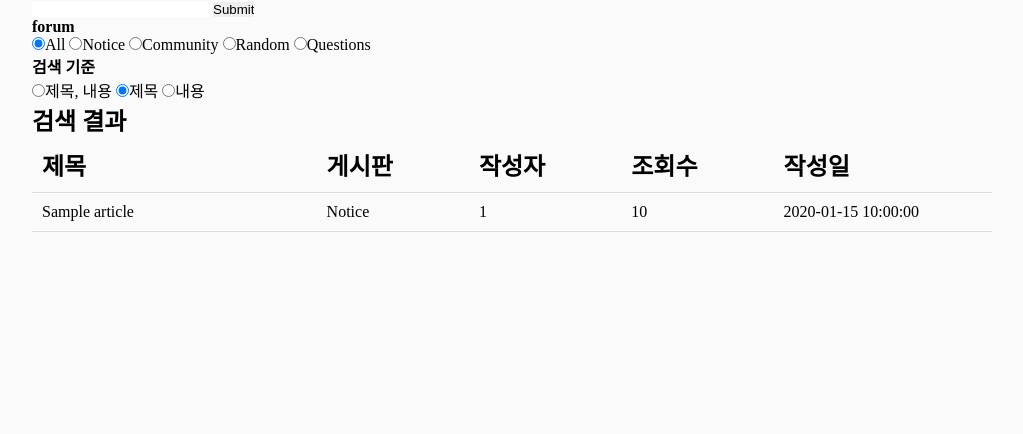
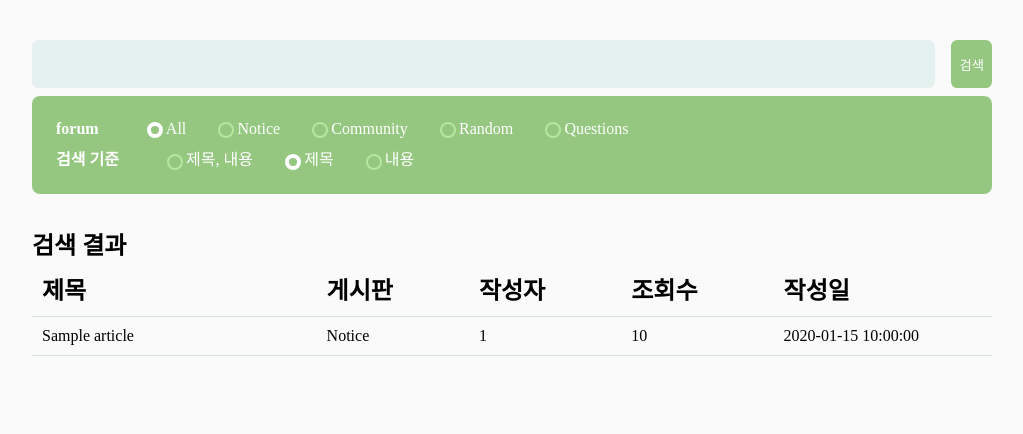
Before and after one commit to eumppe/P4C-Page, a PHP site: page /pages/search.php?search_type=1 in a window 1280 px wide. Shown: the part 100-534 px from the top of the page, without its empty margins (128-1151 px from the left). Run offline with PHP 8.4, Linux system fonts and the light colour scheme; tables that the repository leaves empty or names only in its code hold one stand-in row (values such as "Sample post"); data that the repository does not hold is empty.

Commit message:
search-css

```diff
--- a/css/main.css
+++ b/css/main.css
@@ -479,3 +479,85 @@ footer{
 	background-color: var(--color-a-a);
 	margin: 1rem;
 }
+
+/*search*/
+.search-main{
+	margin: 2rem 0;
+	display: flex;
+	flex-direction: column;
+}
+
+.search-input{
+	display: flex;
+	flex-direction: row;
+	margin: 0.5rem 0;
+}
+
+.search-input-text{
+	flex: 10;
+	height: 3rem;
+	padding: 1rem;
+	background-color: var(--color-a-b);
+	font-size: 1.5rem;
+	border-radius: 0.4rem;
+}
+
+.search-input-submit{
+	padding: 0.5rem;
+	border-radius: 0.4rem;
+	font-weight: bord;
+	background-color: var(--color-c-a);
+	color:white;
+	margin-left: 1rem;
+}
+
+.search-choice{
+	background-color: var(--color-c-a);
+	padding: 1rem;
+	border-radius: 0.5rem;
+	color: white;
+}
+
+.search-forum{
+	display: flex;
+	flex-direction: row;
+	margin: 0.5rem;
+}
+
+.search-forum-text{
+	font-weight: bold;
+	margin-right: 2rem;
+}
+
+.search-forum label{
+	margin: 0 1rem;
+}
+
+.search-type{
+	display: flex;
+	flex-direction: row;
+	margin: 0.5rem;
+}
+
+.search-type-text{
+	font-weight: bold;
+	margin-right: 2rem;
+}
+
+.search-type label{
+	margin: 0 1rem;
+}
+
+[type="radio"] {
+  vertical-align: middle;
+  appearance: none;
+  border: max(2px, 0.1em) solid var(--color-c);
+  border-radius: 50%;
+  width: 1rem;
+  height: 1rem;
+  margin-right: 0.2rem;
+}
+
+[type="radio"]:checked {
+  border: 0.3rem solid white;
+}
--- a/pages/search.php
+++ b/pages/search.php
@@ -50,20 +50,26 @@ $forum_list=['','Notice', 'Community', 'Random', 'Questions'];
 			</header>
 		<main class="william">
 			<form class="search-main" action="/pages/search.php" method="get">
-				<input type="text" name="search-keyword" <?php echo("value='".$search_keyword)."'";?>>
-				<input type="submit" name="search-submit">
-				<h4>forum</h4>
+				<div class="search-input">
+					<input class="search-input-text" type="text" name="search-keyword" <?php echo("value='".$search_keyword)."'";?>>
+					<input class="search-input-submit" type="submit" name="search-submit" value="검색">
+				</div>
+				<div class="search-choice">
+					<div class="search-forum">
+						<div class="search-forum-text">forum</div>
 						<label><input type="radio" name="forum" value="5" id="choice2" <?php if($forum==5 || $forum==null){echo("checked");}?>>All</label>
 						<label><input type="radio" name="forum" value="1" id="choice1" <?php if($forum==1){echo("checked");}?>>Notice</label>
 						<label><input type="radio" name="forum" value="2" id="choice2" <?php if($forum==2){echo("checked");}?>>Community</label>
 						<label><input type="radio" name="forum" value="3" id="choice1" <?php if($forum==3){echo("checked");}?>>Random</label>
 						<label><input type="radio" name="forum" value="4" id="choice2" <?php if($forum==4){echo("checked");}?>>Questions</label>
-				<br/>
-				<h4>검색 기준</h4>
+					</div>
+					<div class="search-type">
+						<div class="search-type-text">검색 기준</div>
 						<label><input type="radio" name="search_type" value="3" id="choice2" <?php if($search_type==3|| $search_type==null){echo("checked");}?>>제목, 내용</label>
 						<label><input type="radio" name="search_type" value="1" id="choice2" <?php if($search_type==1){echo("checked");}?>>제목</label>
 						<label><input type="radio" name="search_type" value="2" id="choice2" <?php if($search_type==2){echo("checked");}?>>내용</label>
-				<br/>
+					</div>
+				</div>
 			</form>
 			<?php
 				#processing search
```
Lines whose indentation alone changed are shown as unchanged.
